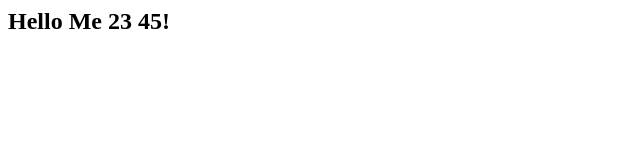
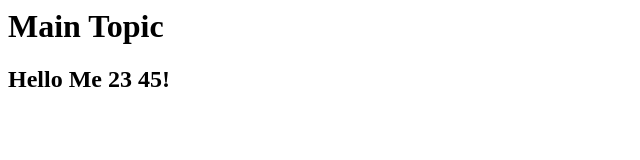
Before and after one commit to dhanuka777/billingApp, a plain HTML site: page Index.html in a window 1280 px wide. Shown: the whole page, without its empty margins (0-640 px from the left). Drawn offline with Linux system fonts and the light colour scheme.

Commit message:
Update Index.html

```diff
--- a/Index.html
+++ b/Index.html
@@ -2,6 +2,7 @@
 <head></head>
 
 <body>
+  <h1>Main Topic</h1>
   <h2>Hello Me 23 45!</h2>
 
 </body>
```
